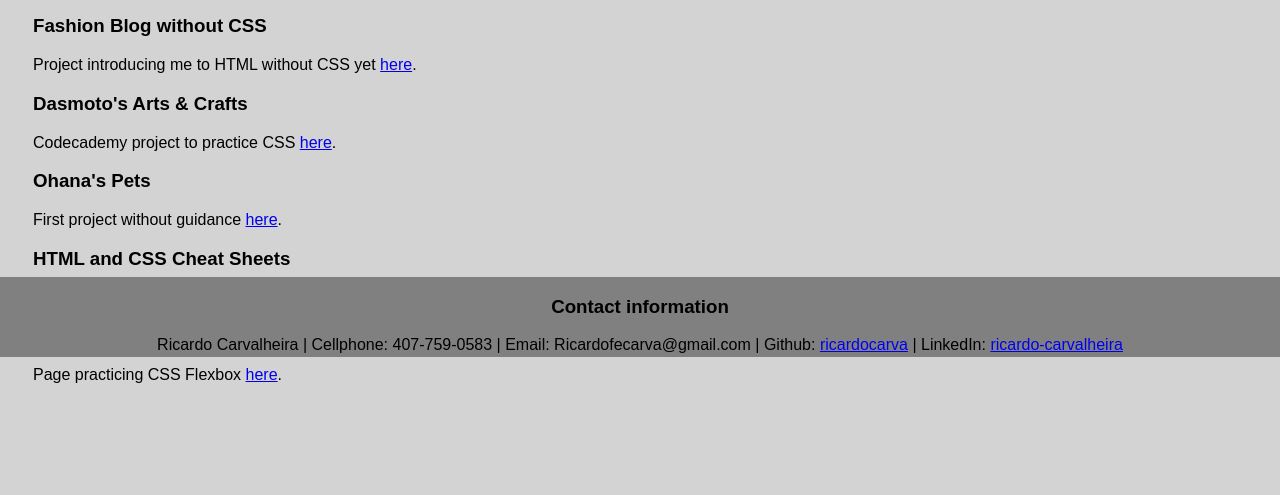
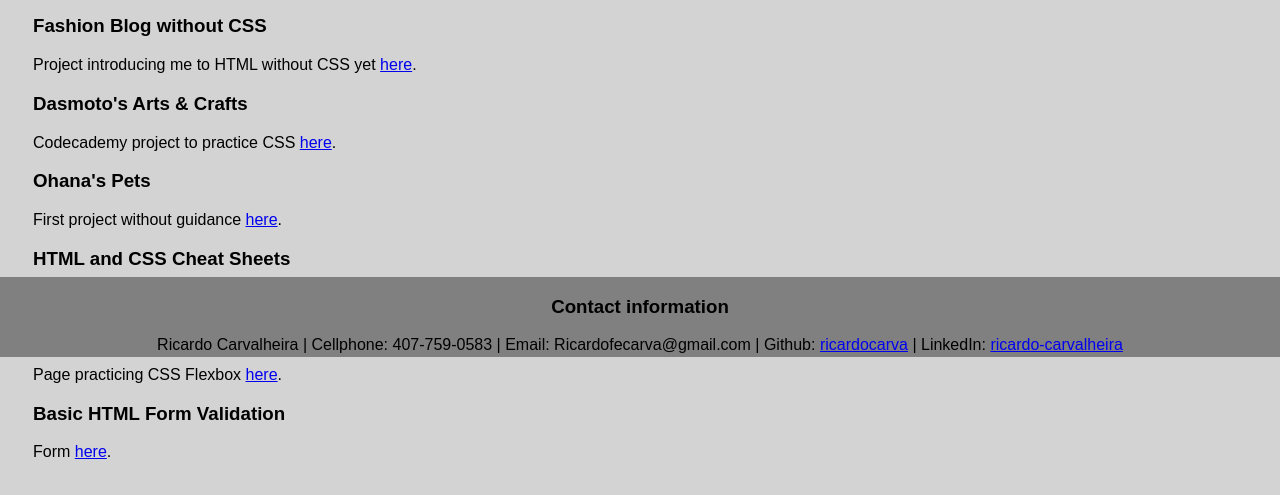
Before and after one commit to ricardocarva/first-portfolio, a plain HTML site: page index.html in a window 1280 px wide. Shown: the part 443-938 px from the top of the page. Drawn offline with Linux system fonts and the light colour scheme.

Commit message:
Updated Basic HTML

```diff
--- a/index.html
+++ b/index.html
@@ -32,6 +32,8 @@
               <p>Cheat Cheets with HTML and CSS tag without any guidance <a href="https://ricardocarva.github.io/HTML-and-CSS-Cheat-Sheets/" title="HTML and CSS Cheat Sheets" target="_blank">here</a>.</p>
               <h3>Tea Cozy Party</h3>
               <p>Page practicing CSS Flexbox <a href="https://ricardocarva.github.io/Tea-Cozy-Party/" title="Tea Cozy Party" target="_blank">here</a>.</p>
+              <h3>Basic HTML Form Validation</h3>
+              <p>Form <a href="https://ricardocarva.github.io/Basic-HTML-Form-Validation/" title="Basic HTML Form Validation" target="_blank">here</a>.</p>
 
       </article>
   </main>
```
